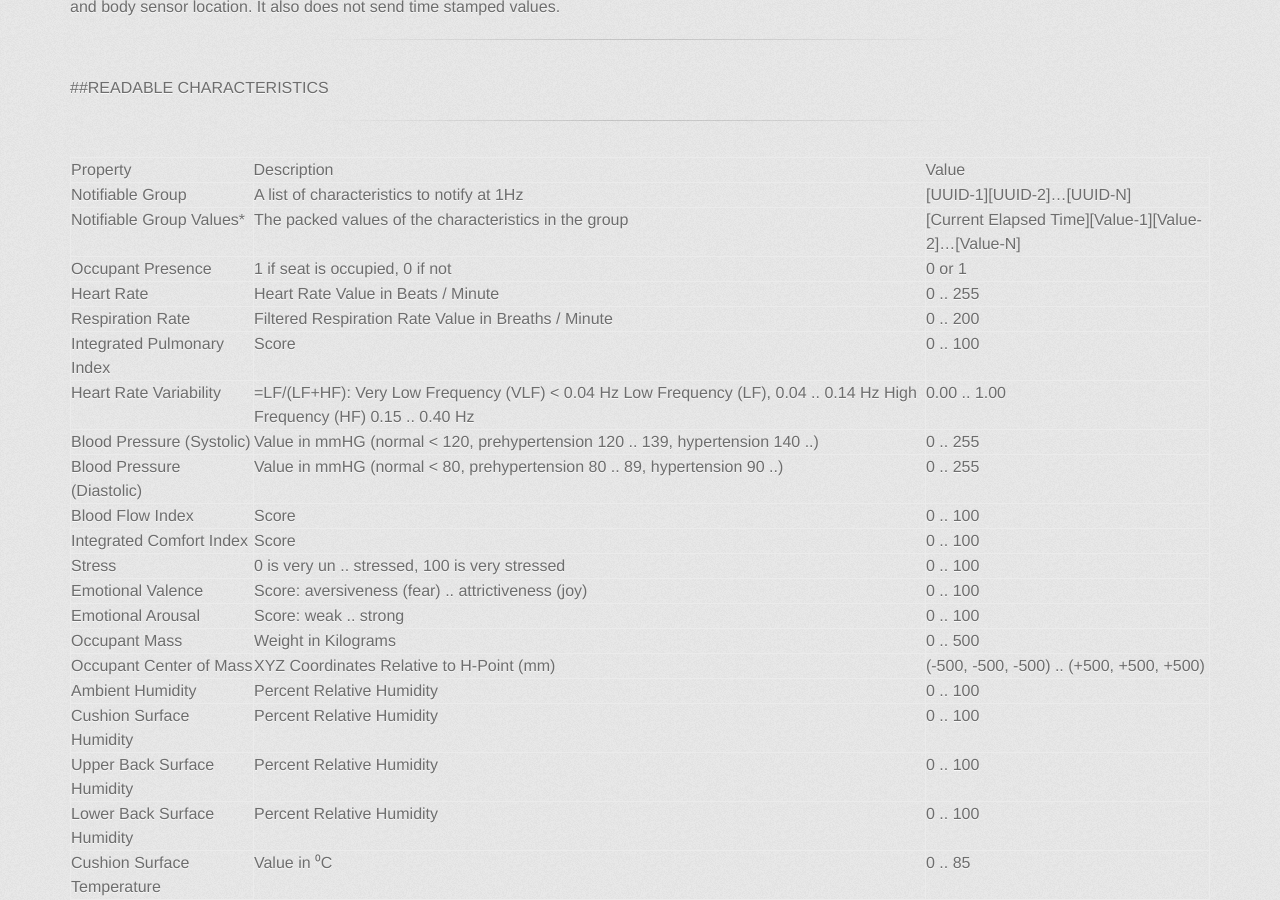
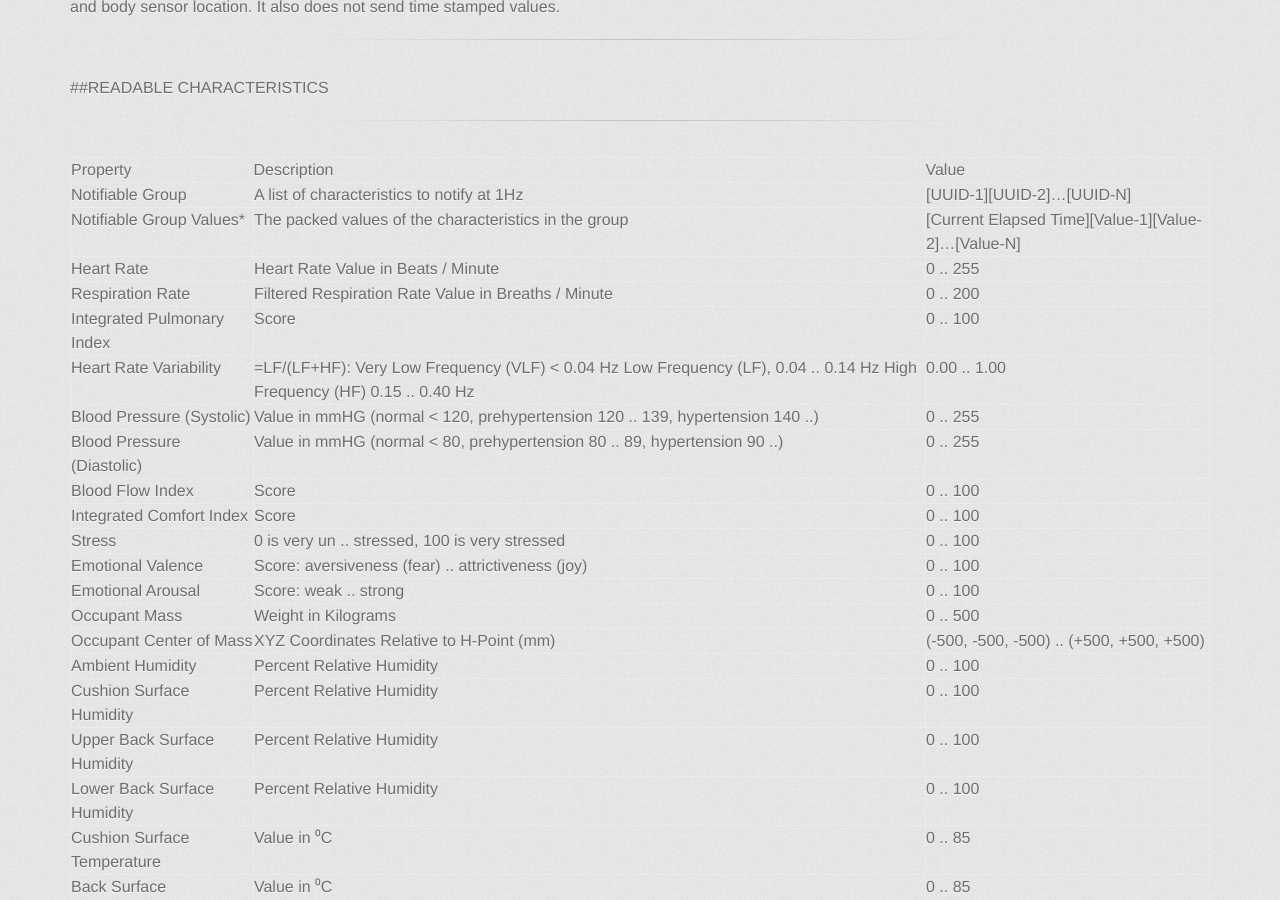
Before and after one commit to FaureciaDev/faureciadev.github.io, a Jekyll site: the page built from documentation.html, in a window 1280 px wide and 900 px high, scrolled down 637 px. Built offline with Jekyll 4.4.1, drawn with Linux system fonts in a browser that asks for light colours; some web fonts are replaced; Markdown is read by kramdown in place of the engine named in the settings.

Commit message:
update documentation

```diff
--- a/_includes/documentation.md
+++ b/_includes/documentation.md
@@ -44,7 +44,6 @@ send time stamped values.
 | :---------------------- | :------------- | :-----|
 |Notifiable Group   |     A list of characteristics to notify at 1Hz |  [UUID-1][UUID-2]...[UUID-N]
 |Notifiable Group Values*   |    The packed values of the characteristics in the group | [Current Elapsed Time][Value-1][Value-2]...[Value-N]
-| Occupant Presence |  1 if seat is occupied, 0 if not | 0 or 1 |
 | Heart Rate  | Heart Rate Value in Beats / Minute | 0 .. 255 |
 | Respiration Rate | Filtered Respiration Rate Value in Breaths / Minute | 0 .. 200 |
 | Integrated Pulmonary Index | Score | 0 .. 100 |
```
Also changed, not shown: 1 other file.
